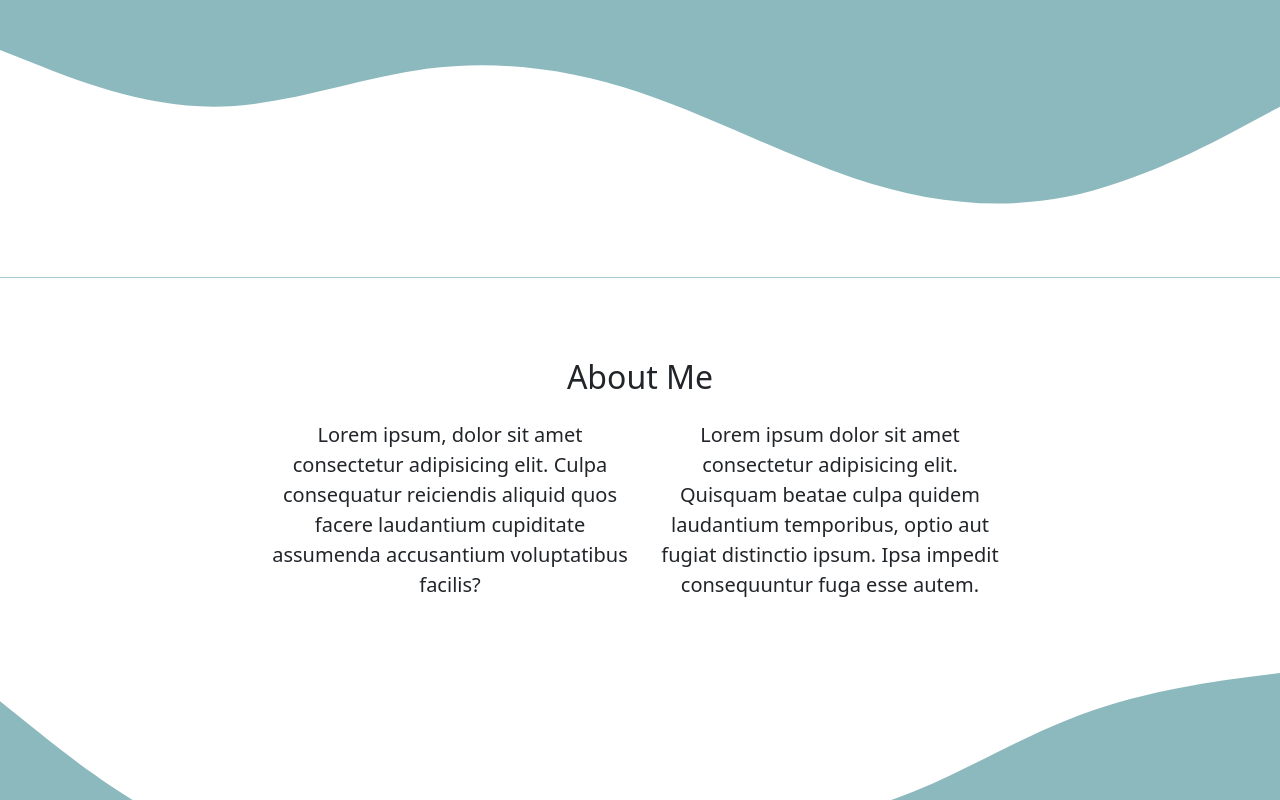
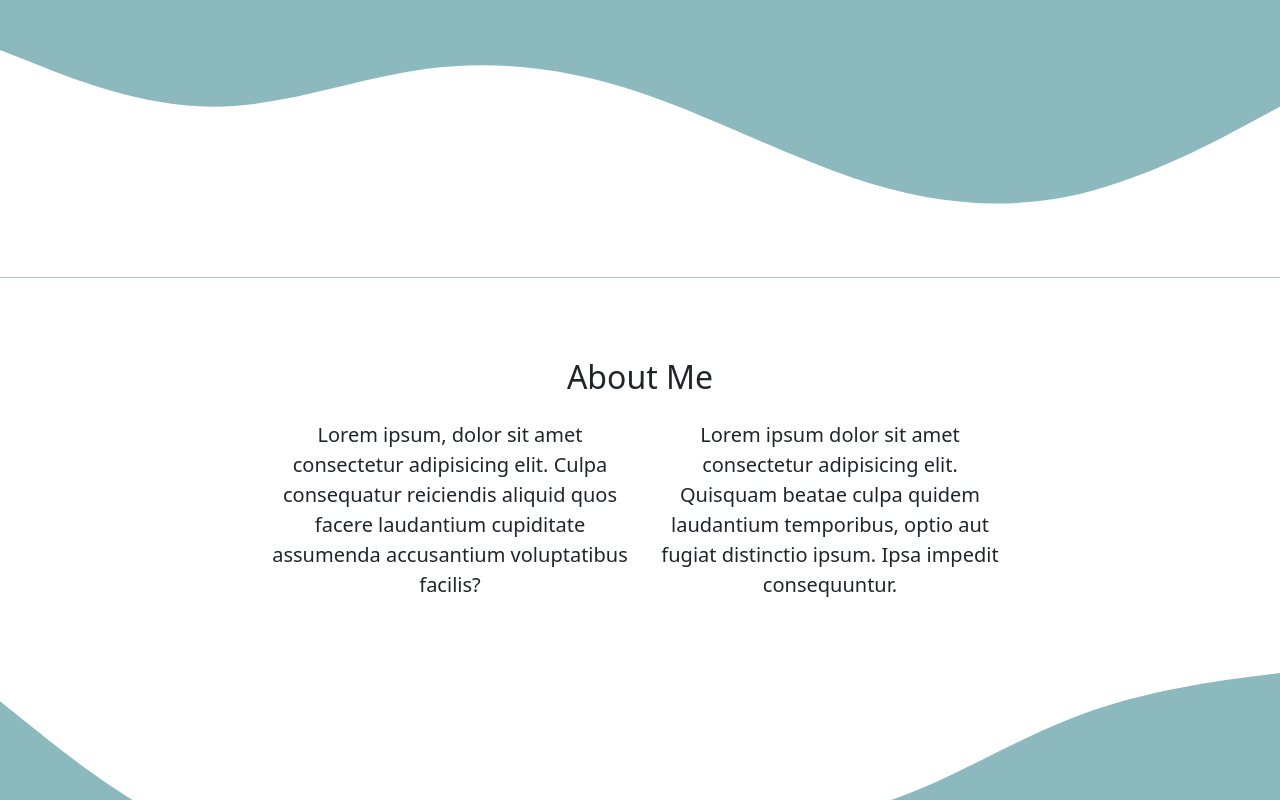
Before and after one commit to aliifauzi/aliifauzi.github.io, a plain HTML site: page index.html in a window 1280 px wide. Shown: the part 468-1268 px from the top of the page. Drawn offline with nearby package versions, Linux system fonts and the light colour scheme.

Commit message:
Mengubah teks pada about me

```diff
--- a/index.html
+++ b/index.html
@@ -73,7 +73,7 @@
                 </div>
                 <div class="col-md-4">
                     <p>Lorem ipsum dolor sit amet consectetur adipisicing elit. Quisquam beatae culpa quidem laudantium
-                        temporibus, optio aut fugiat distinctio ipsum. Ipsa impedit consequuntur fuga esse autem.</p>
+                        temporibus, optio aut fugiat distinctio ipsum. Ipsa impedit consequuntur.</p>
                 </div>
             </div>
         </div>
```
